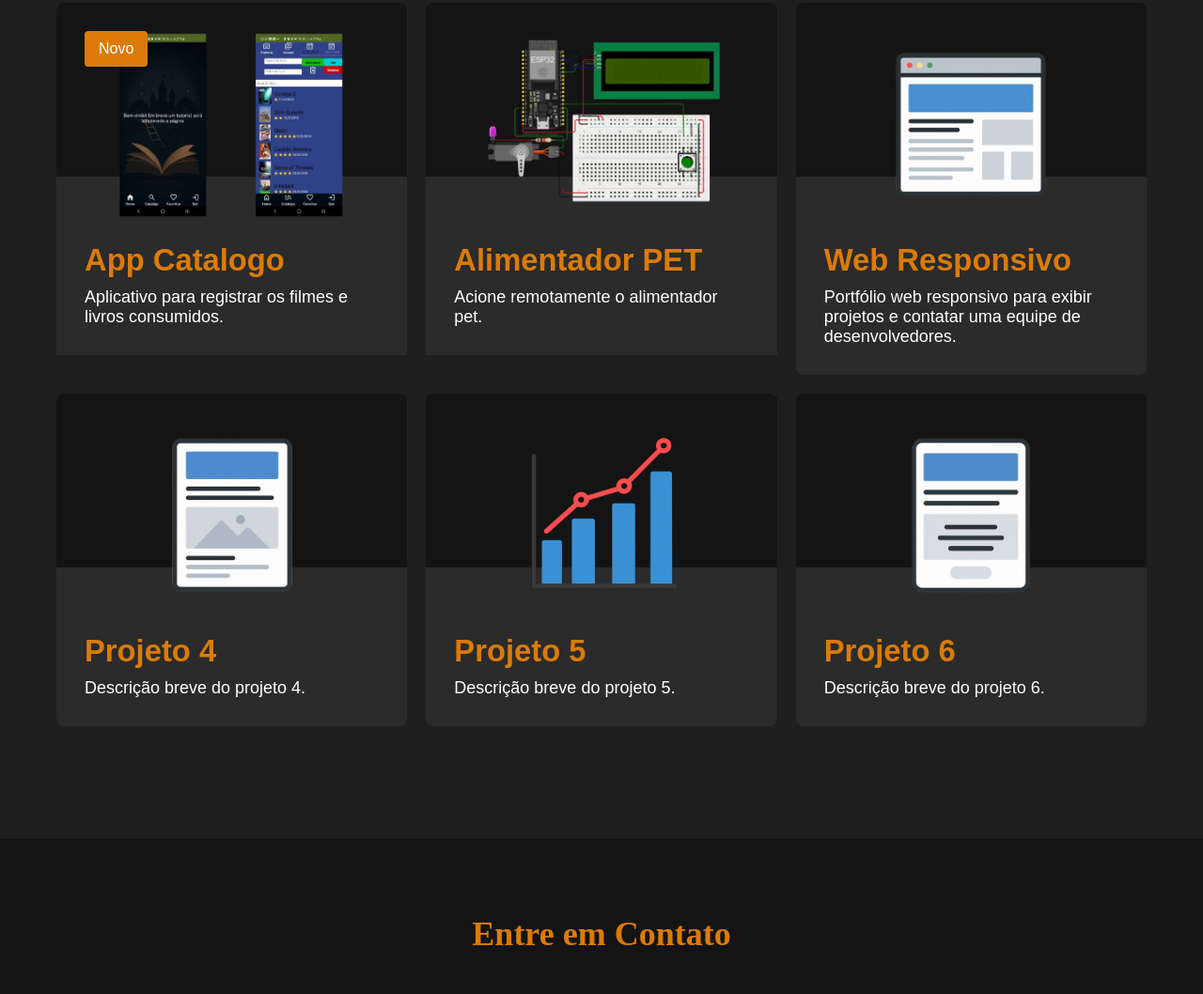
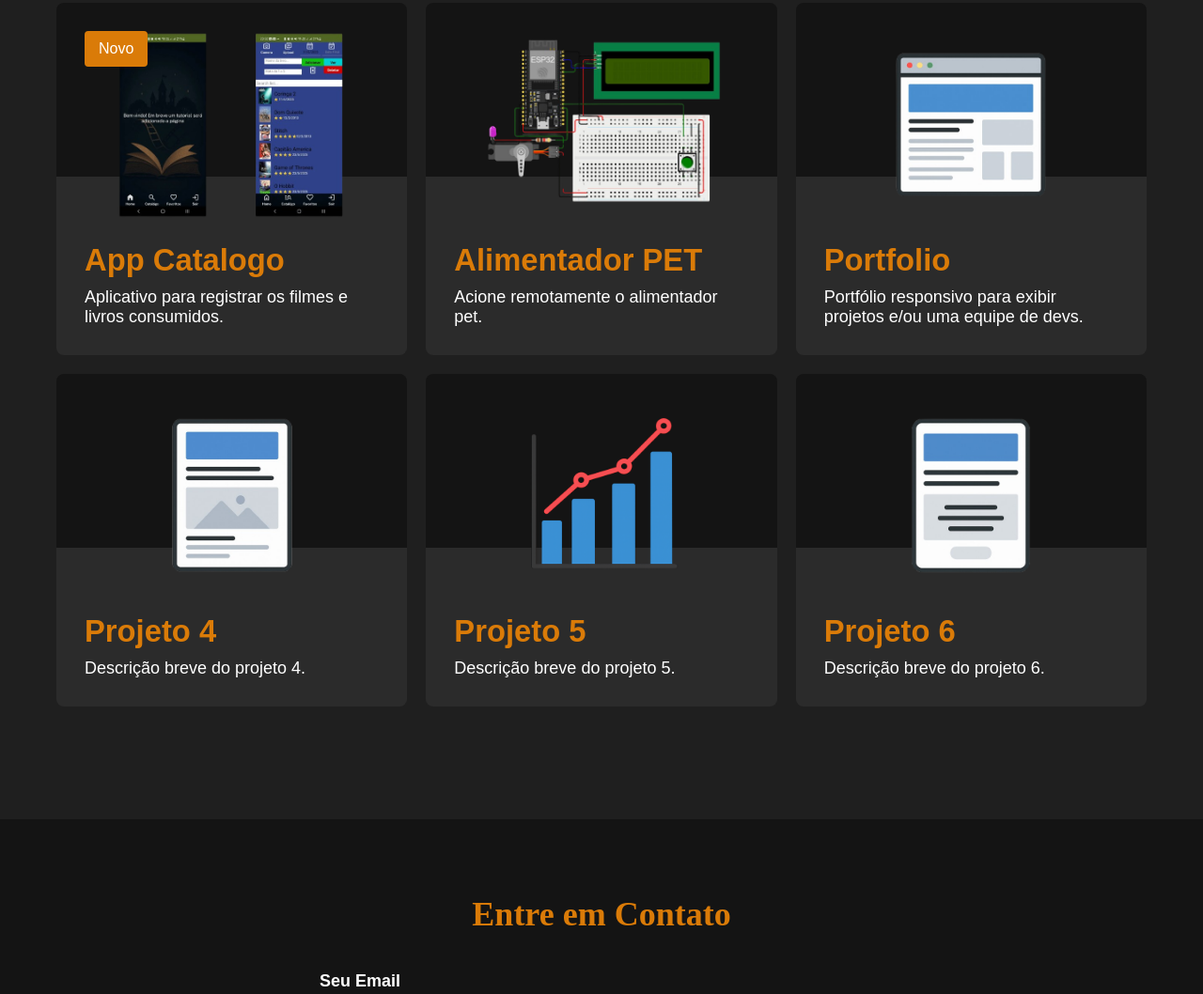
Before and after one commit to mat-ernandes/projetoPortfolio, a plain HTML site: page index.html in a window 1280 px wide. Shown: the part 2244-3302 px from the top of the page at 94% size. Drawn offline with Linux system fonts and the light colour scheme; a web font is replaced by a local one.

Commit message:
Updating Project 3

```diff
--- a/index.html
+++ b/index.html
@@ -133,10 +133,10 @@
                     <div class="photo"><img src="./assets/images/work3.png" alt="Work 1"></div>
                     <div class="work-info">
                         <div class="work-name">
-                            <h3>Web Responsivo</h3>
+                            <h3>Portfolio</h3>
                         </div>
                         <div class="work-description">
-                            <p>Portfólio web responsivo para exibir projetos e contatar uma equipe de desenvolvedores.</p>
+                            <p>Portfólio responsivo para exibir projetos e/ou uma equipe de devs.</p>
                         </div>
                     </div>
                 </a>
```
